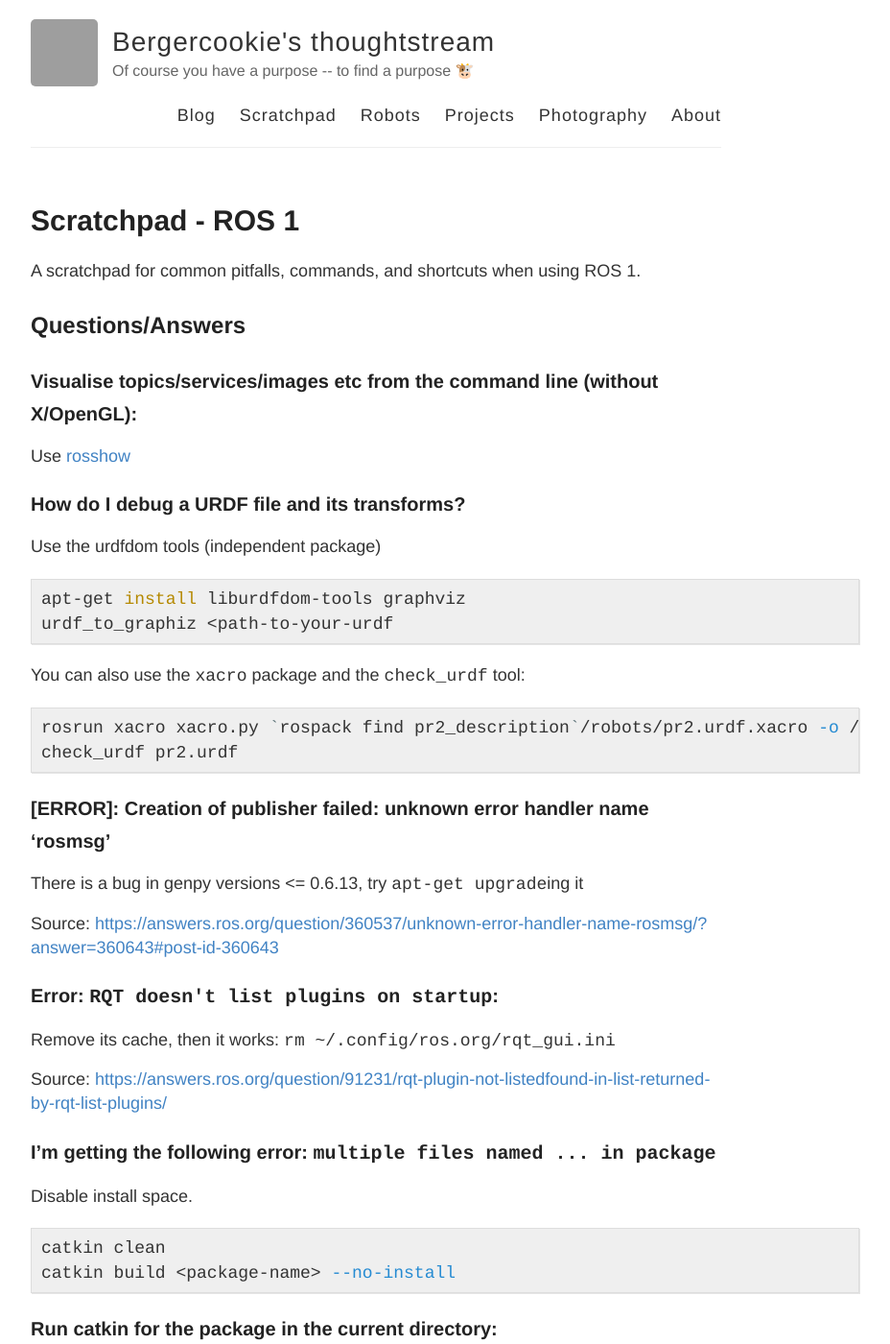
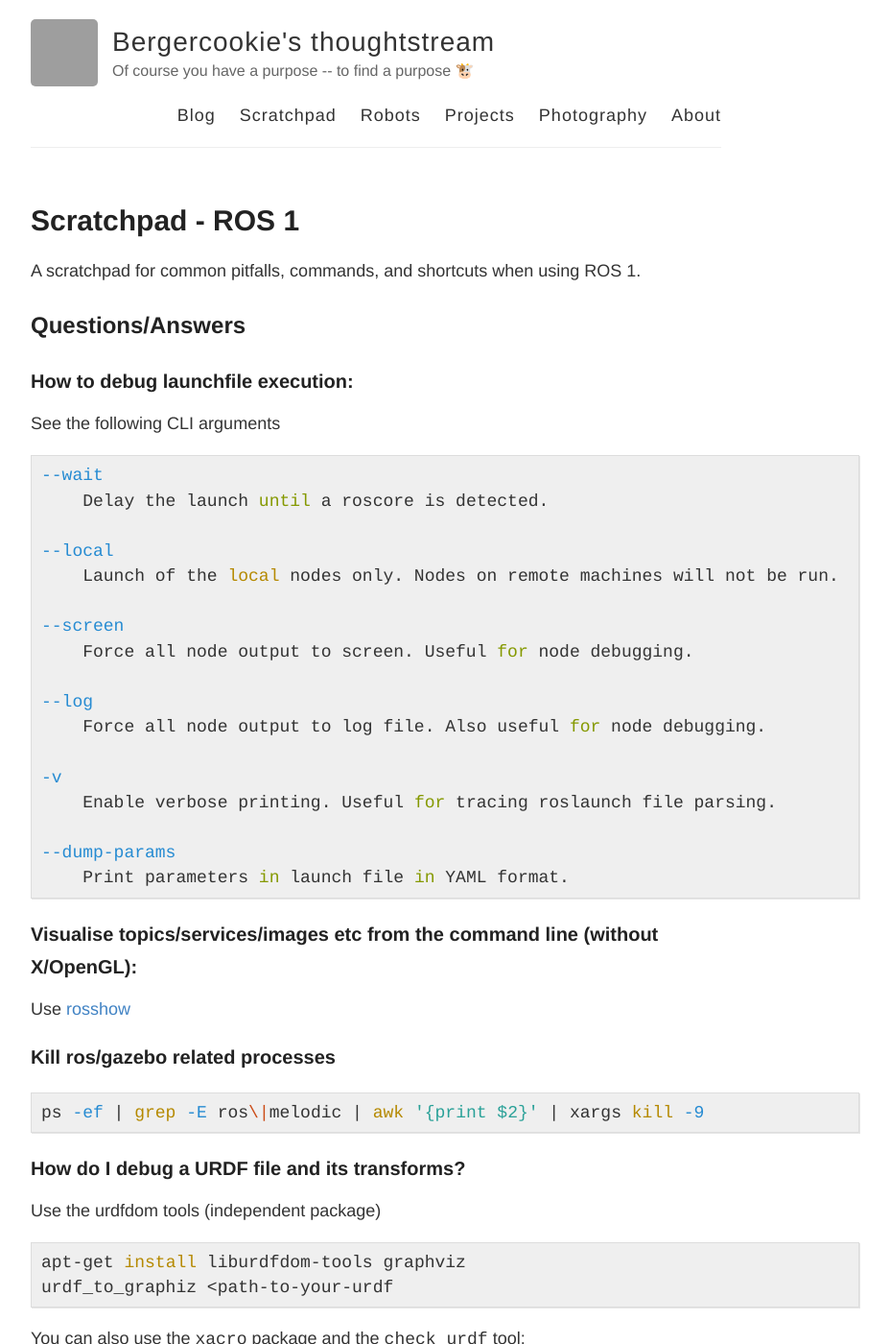
Before and after one commit to bergercookie/bergercookie.github.io, a Jekyll site: the page built from _posts/2019-10-13-ros.md, in a window 1280 px wide and 1400 px high. Shown: the whole window at 96% size, without its empty margins (248-1176 px from the left). Built offline with Jekyll 4.4.1, drawn with Linux system fonts in a browser that asks for light colours; emoji names are drawn with the system emoji font; comment, search, counter and statistics services are not loaded; grey boxes are pictures that could not be loaded.

Commit message:
Update CV, ROS Scratchpad

```diff
--- a/_posts/2019-10-13-ros.md
+++ b/_posts/2019-10-13-ros.md
@@ -14,10 +14,39 @@ A scratchpad for common pitfalls, commands, and shortcuts when using ROS 1.
 
 ## Questions/Answers
 
+### How to debug launchfile execution:
+
+See the following CLI arguments
+
+{% highlight bash%}
+--wait
+    Delay the launch until a roscore is detected.
+
+--local
+    Launch of the local nodes only. Nodes on remote machines will not be run.
+
+--screen
+    Force all node output to screen. Useful for node debugging.
+
+--log
+    Force all node output to log file. Also useful for node debugging.
+
+-v
+    Enable verbose printing. Useful for tracing roslaunch file parsing.
+
+--dump-params
+    Print parameters in launch file in YAML format.
+{% endhighlight %}
+
 ### Visualise topics/services/images etc from the command line (without X/OpenGL):
 
 Use [rosshow](https://github.com/dheera/rosshow)
 
+### Kill ros/gazebo related processes
+
+{% highlight bash%}
+ps -ef | grep -E ros\|melodic | awk '{print $2}' | xargs kill -9
+{% endhighlight %}
 
 ### How do I debug a URDF file and its transforms?
 
```
Also changed, not shown: _includes/resume.html (+9 -4 lines), 1 other file.
